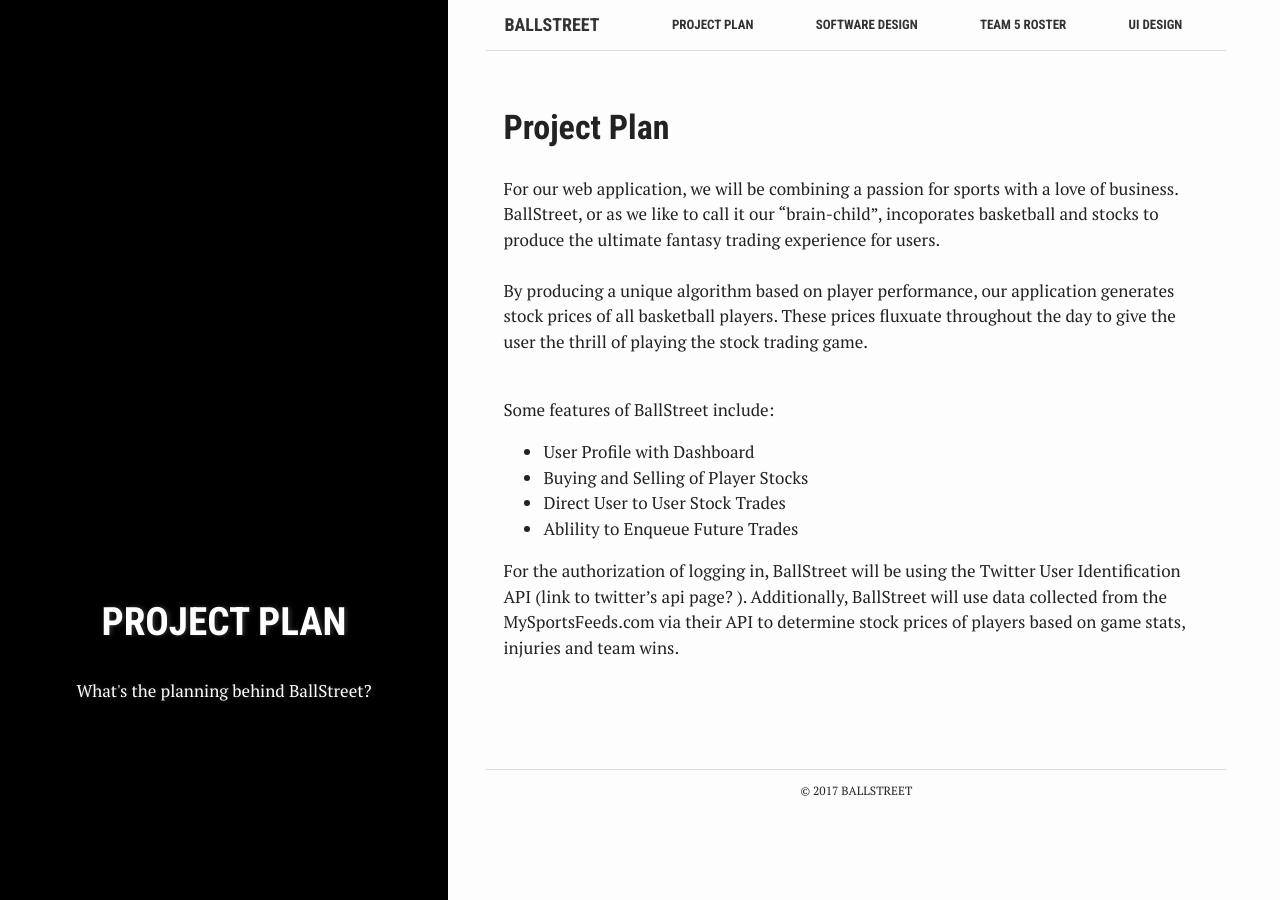
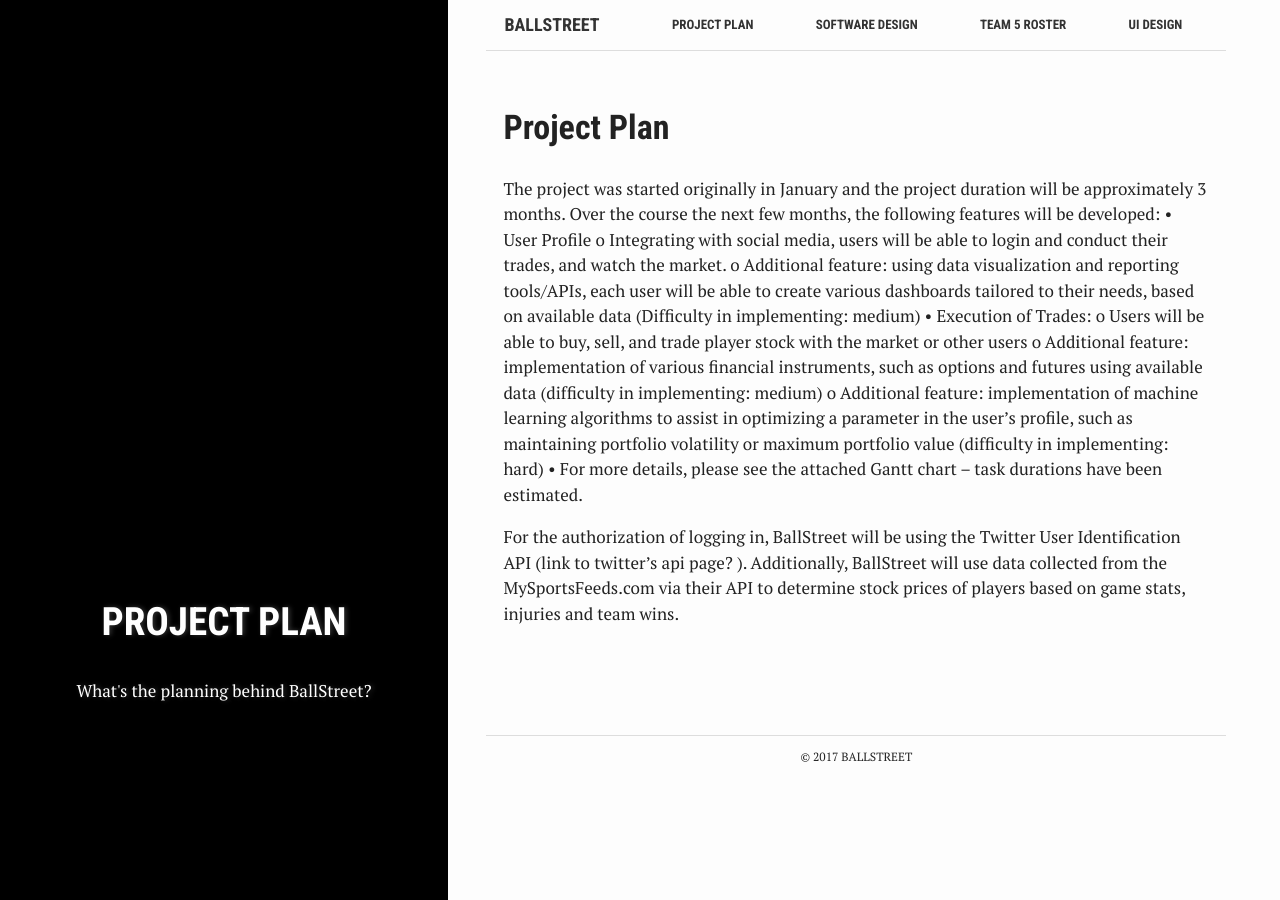
Before and after one commit to ufrauq/Ball-Street, a Jekyll site: the page built from project-plan.md, in a window 1280 px wide. Built offline with Jekyll 4.4.1, drawn with Linux system fonts in a browser that asks for light colours.

Commit message:
Update project-plan.md
new project info

```diff
--- a/project-plan.md
+++ b/project-plan.md
@@ -8,17 +8,14 @@
 active: Project-Plan
 ---
 # Project Plan
-For our web application, we will be combining a passion for sports with a love of business. BallStreet, or as we like to call it our "brain-child", incoporates basketball and stocks to produce the ultimate fantasy trading experience for users.
-<br><br>
-By producing a unique algorithm based on player performance, our application generates stock prices of all basketball players. These prices fluxuate throughout the day to give the user the thrill of playing the stock trading game.
-<br><br>
-
-Some features of BallStreet include:
-<ul>
-<li> User Profile with Dashboard </li>
-<li> Buying and Selling of Player Stocks</li>
-<li> Direct User to User Stock Trades</li>
-<li> Ablility to Enqueue Future Trades</li>
-</ul>
+The project was started originally in January and the project duration will be approximately 3 months.  Over the course the next few months, the following features will be developed:
+•    User Profile
+o    Integrating with social media, users will be able to login and conduct their trades, and watch the market.
+o    Additional feature:  using data visualization and reporting tools/APIs, each user will be able to create various dashboards tailored to their needs, based on available data (Difficulty in implementing:  medium)
+•    Execution of Trades:
+o    Users will be able to buy, sell, and trade player stock with the market or other users
+o    Additional feature:  implementation of various financial instruments, such as options and futures using available data (difficulty in implementing:  medium)
+o    Additional feature:  implementation of machine learning algorithms to assist in optimizing a parameter in the user’s profile, such as maintaining portfolio volatility or maximum portfolio value (difficulty in implementing:  hard)
+•    For more details, please see the attached Gantt chart – task durations have been estimated.
 
 For the authorization of logging in, BallStreet will be using the Twitter User Identification API (link to twitter's api page? ). Additionally, BallStreet will use data collected from the MySportsFeeds.com via their API to determine stock prices of players based on game stats, injuries and team wins.
```
